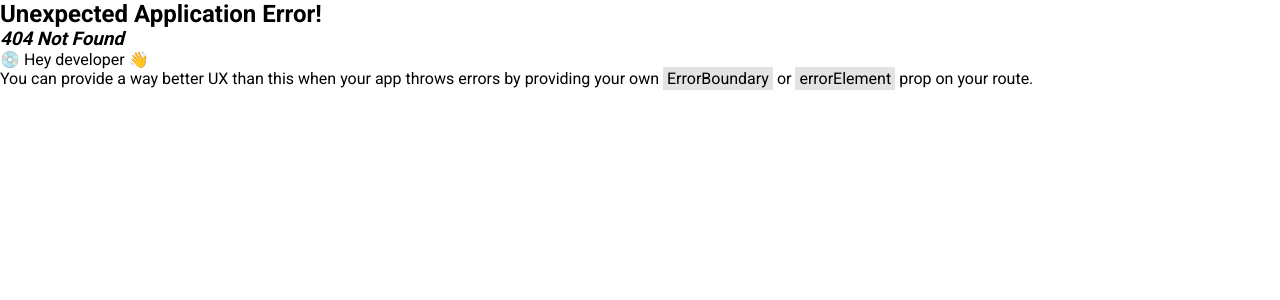
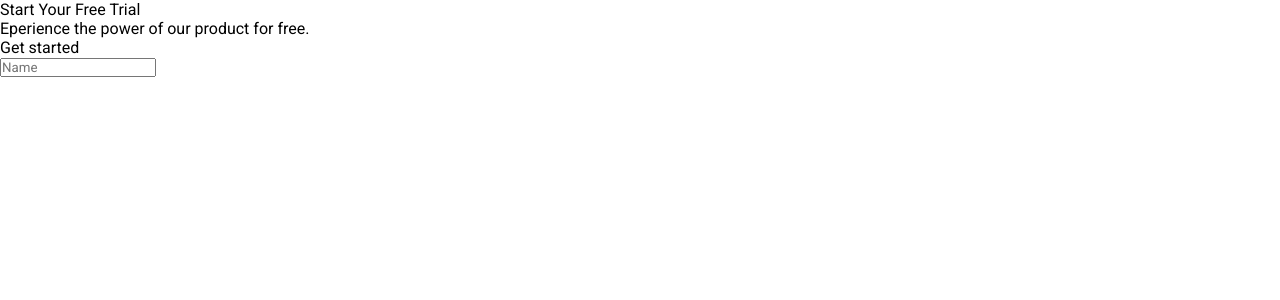
Before and after one commit to Pelani2/practice-ts2, a React (Create React App) app: page /startyourtrial in a window 1280 px wide. Before the commit this address had no page. Shown: the top 300 px of the page. Built offline with nearby package versions, Linux system fonts and the light colour scheme; the HTML template or start-up script is replaced by a standard one.

Commit message:
fix rroute

```diff
--- a/src/components/StartYourTrial/index.tsx
+++ b/src/components/StartYourTrial/index.tsx
@@ -1,8 +1,9 @@
 import React from 'react';
-import { useForm, Controller } from 'react-hook-form';
+import { useForm, Controller, SubmitHandler } from 'react-hook-form';
 import { yupResolver } from '@hookform/resolvers/yup';
 import * as yup from 'yup';
 import Input from '../Input';
+import Typography from '../Typography';
 import "./start-trial.scss";
 
 const schema = yup.object().shape({
@@ -12,11 +13,53 @@ const schema = yup.object().shape({
 });
 
 const StartYourTrial: React.FC = () => {
-    const {
-        handleSubmit,
-        control,
-        errors
-    } = useForm({
+    const { handleSubmit, control, formState } = useForm({
         resolver: yupResolver(schema),
     });
+    const { errors } = formState;
+
+    const onSubmit = (data: any) => {
+        console.log(data);
+    };
+
+    return (
+        <div className='start-trial'>
+            <header className='start-trial__header'>
+                <Typography variant=''>
+                    Start Your Free Trial
+                </Typography>
+                <Typography variant=''>
+                    Eperience the power of our product for free.
+                </Typography>
+            </header>
+            <div className='trial-form'>
+                <Typography variant=''>
+                    Get started
+                </Typography>
+                <form onSubmit={handleSubmit(onSubmit)}>
+                    <Controller
+                        name='name'
+                        control={control}
+                        render={({ field }) => (
+                            <Input
+                                type='text'
+                                name='name'
+                                placeholder='Name'
+                                field={field}
+                                variant=''
+                                value={field.value}
+                            />
+                        )}
+                    />
+                    {errors.name && (
+                        <Typography variant='error-message'>
+                            {errors.name.message}
+                        </Typography>
+                    )}
+                </form>
+            </div>
+        </div>
+    );
 };
+
+export default StartYourTrial;
--- a/src/routes/AppRoutes.tsx
+++ b/src/routes/AppRoutes.tsx
@@ -4,6 +4,7 @@ import Services from "../components/Services";
 import About from "../components/About";
 import Login from "../components/Login";
 import Signup from "../components/Signup";
+import StartYourTrial from "../components/StartYourTrial";
 
 const AppRoutes = [
     {
@@ -29,6 +30,10 @@ const AppRoutes = [
     {
         path: "/signup",
         element: <Signup />
+    },
+    {
+        path: "/startyourtrial",
+        element: <StartYourTrial />
     }
 ];
 
```
